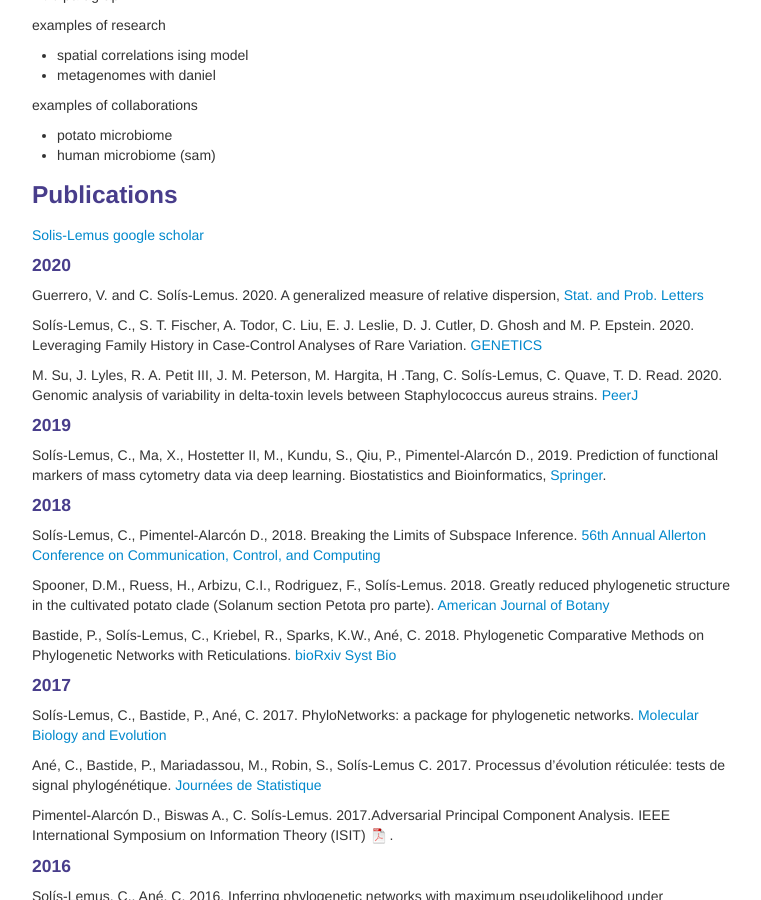
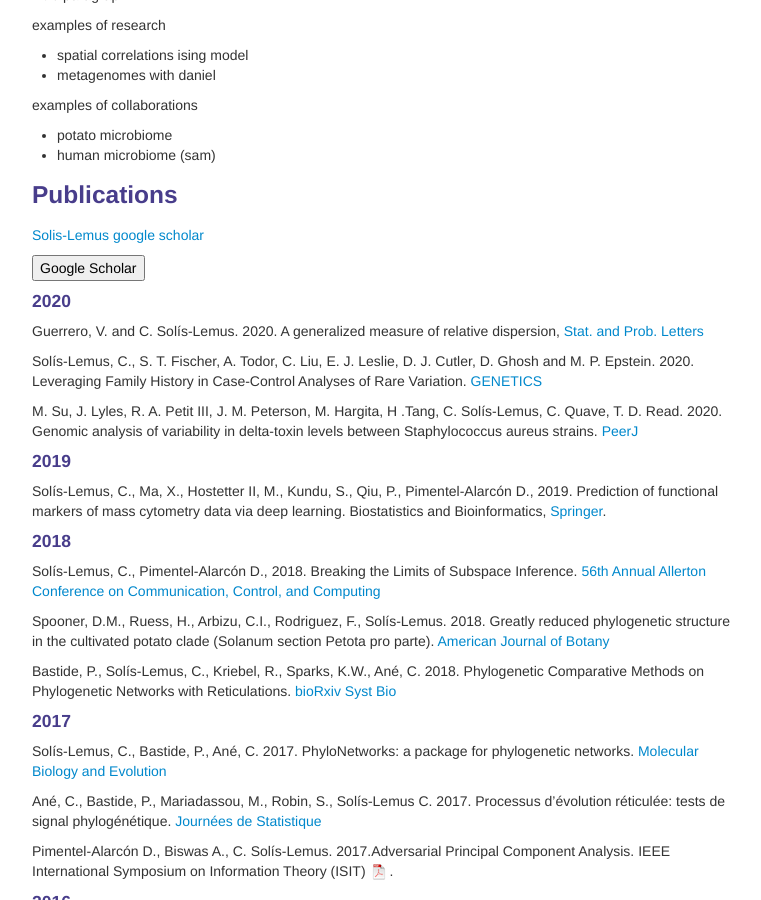
Before and after one commit to solislemuslab/solislemuslab.github.io, a Jekyll site: the page built from pages/research.md, in a window 1280 px wide and 900 px high, scrolled down 1689 px. Shown: the whole window, without its empty margins (258-1019 px from the left). Built offline with Jekyll 4.4.1, drawn with Linux system fonts in a browser that asks for light colours.

Commit message:
trying button

```diff
--- a/pages/research.md
+++ b/pages/research.md
@@ -86,6 +86,8 @@ examples of collaborations
 
 [Solis-Lemus google scholar](https://scholar.google.com/citations?user=GrUypj8AAAAJ&hl=en&oi=ao)
 
+<button type="button" onclick="https://scholar.google.com/citations?user=GrUypj8AAAAJ&hl=en&oi=ao">Google Scholar</button>
+
 #### 2020
 
 Guerrero, V. and C. Sol&iacute;s-Lemus. 2020. A generalized measure of relative dispersion, [Stat. and Prob. Letters](https://www.sciencedirect.com/science/article/pii/S0167715220301097?dgcid=author)
```
